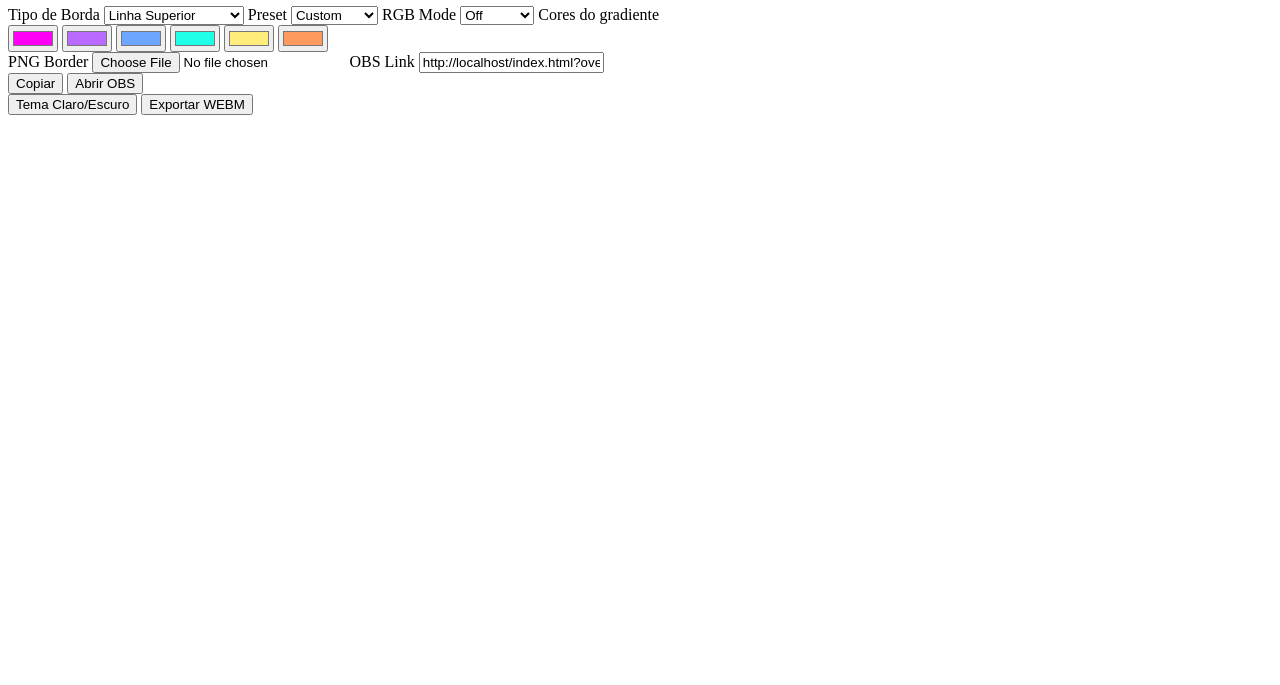
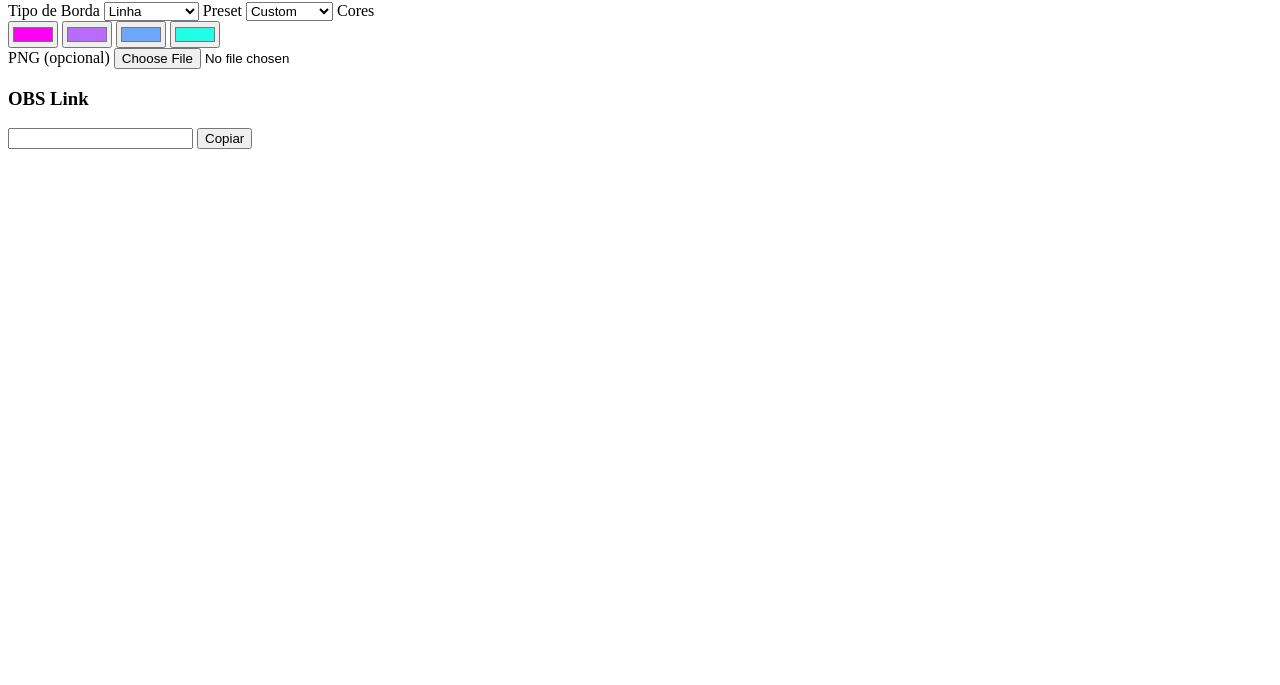
Before and after one commit to comiratoalex-cmd/neon, a plain HTML site: page index.html in a window 1280 px wide. Shown: the part 115-800 px from the top of the page. Drawn offline with Linux system fonts and the light colour scheme.

Commit message:
Update index.html

```diff
--- a/index.html
+++ b/index.html
@@ -3,24 +3,21 @@
 <head>
 <meta charset="UTF-8">
 <meta name="viewport" content="width=device-width, initial-scale=1.0">
-<title>Neon Border Generator PRO</title>
+<title>Neon Border PRO — Clean Version</title>
 <link rel="stylesheet" href="style.css">
 </head>
 
 <body>
 
-<div id="collapseBtn">☰</div>
-
-<aside id="sidebar">
-
-<h1>Neon Border<br>Generator PRO</h1>
+<div id="sidebar">
+  <h1>Neon Border<br>PRO CLEAN</h1>
 
   <label>Tipo de Borda</label>
   <select id="borderType">
-  <option value="line">Linha Superior</option>
+    <option value="line">Linha</option>
     <option value="rectangle">Retângulo</option>
     <option value="ellipse">Elipse</option>
-  <option value="png">PNG Personalizado</option>
+    <option value="png">PNG Border</option>
   </select>
 
   <label>Preset</label>
@@ -31,55 +28,27 @@
     <option value="cyber">Cyberpunk</option>
   </select>
 
-<label>RGB Mode</label>
-<select id="rgbMode">
-  <option value="off">Off</option>
-  <option value="rainbow">Rainbow</option>
-  <option value="smooth">Smooth</option>
-</select>
-
-<label>Cores do gradiente</label>
-<div class="color-grid">
+  <label>Cores</label>
+  <div class="colors">
     <input type="color" id="c1" value="#ff00f7">
     <input type="color" id="c2" value="#b96bff">
     <input type="color" id="c3" value="#6da6ff">
     <input type="color" id="c4" value="#20ffe7">
-  <input type="color" id="c5" value="#ffec7a">
-  <input type="color" id="c6" value="#ff9a5f">
   </div>
 
-<label>PNG Border</label>
+  <label>PNG (opcional)</label>
   <input type="file" id="pngUpload" accept="image/png">
 
-<label>OBS Link</label>
+  <h3>OBS Link</h3>
   <input id="obsLink" readonly>
 
-<div class="btn-row">
-  <button id="copyObs">Copiar</button>
-  <button id="openOBS">Abrir OBS</button>
+  <button id="copyOBS">Copiar</button>
+
 </div>
 
-<button id="toggleTheme">Tema Claro/Escuro</button>
-<button id="exportWebm">Exportar WEBM</button>
-
-</aside>
-
-<main id="previewArea">
 <div id="preview"></div>
 <canvas id="pngCanvas"></canvas>
-</main>
 
-<!-- MODULES -->
-<script src="core/presets.js"></script>
-<script src="core/shapes.js"></script>
-<script src="core/obs-link.js"></script>
-<script src="core/png-border.js"></script>
-<script src="core/animation-engine.js"></script>
-<script src="core/ai-autoborder.js"></script>
-<script src="core/webcam.js"></script>
-<script src="core/exporter.js"></script>
-
-<!-- MAIN APP -->
 <script src="app.js"></script>
 
 </body>
```
Lines whose indentation alone changed are shown as unchanged.
